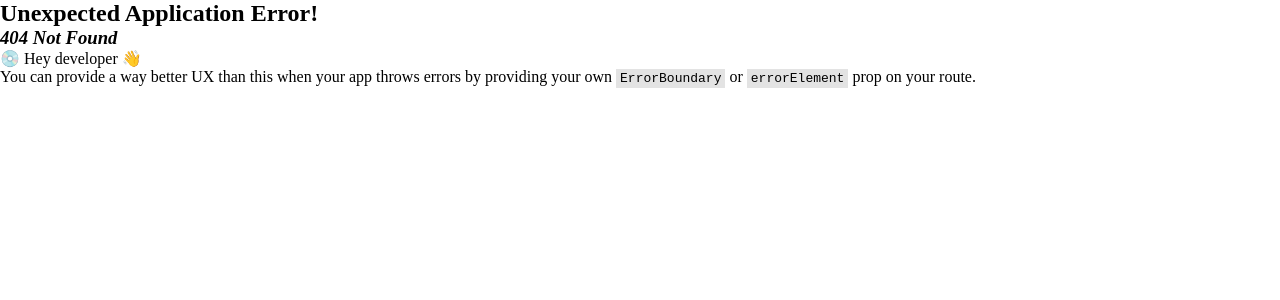
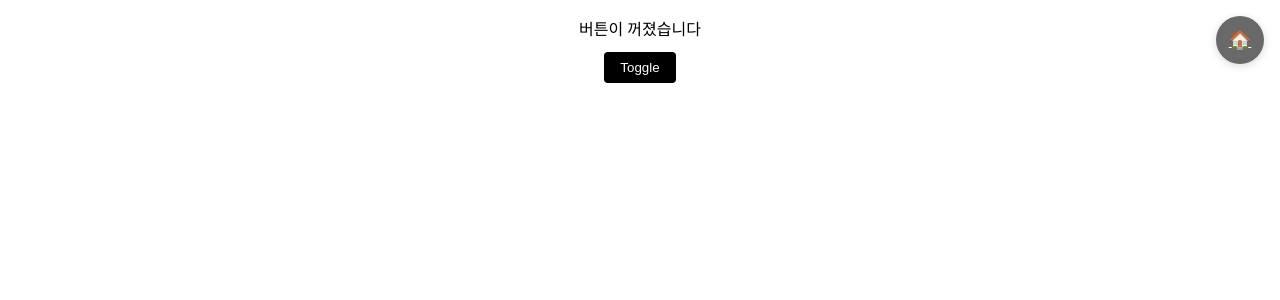
Before and after one commit to miinhho/react-design-pattern, a React (Vite) app: page /compound in a window 1280 px wide. Before the commit this address had no page. Shown: the top 300 px of the page. Built offline with nearby package versions, Linux system fonts and the light colour scheme.

Commit message:
add compound pattern and update README

```diff
--- /dev/null
+++ b/src/components/compound/Toggle.tsx
@@ -0,0 +1,50 @@
+/* eslint-disable react-hooks/rules-of-hooks */
+import { css } from "@emotion/react"
+import { useState } from "react"
+import { ToggleContext } from "./ToggleContext"
+import { useToggle } from "./useToggle"
+
+const containerStyles = css`
+  display: flex;
+  flex-direction: column;
+  align-items: center;
+  padding: 16px;
+  gap: 12px;
+`
+
+const Toggle = ({ children }: React.PropsWithChildren) => {
+  const [on, setOn] = useState(false)
+  const toggle = () => setOn(!on)
+
+  return (
+    <ToggleContext.Provider value={{ on, toggle }}>
+      <div css={containerStyles}>
+        {children}
+      </div>
+    </ToggleContext.Provider>
+  )
+}
+
+Toggle.On = ({ children }: React.PropsWithChildren) => {
+  const { on } = useToggle()
+  return on ? children : null
+}
+
+Toggle.Off = ({ children }: React.PropsWithChildren) => {
+  const { on } = useToggle()
+  return on ? null : children
+}
+
+Toggle.Button = () => {
+  const { toggle } = useToggle()
+  return <button onClick={toggle} css={{
+    backgroundColor: "black",
+    color: "white",
+    padding: "8px 16px",
+    borderRadius: "4px",
+    border: "none",
+    cursor: "pointer",
+  }}>Toggle</button>
+}
+
+export default Toggle
--- /dev/null
+++ b/src/components/compound/ToggleButton.tsx
@@ -0,0 +1,13 @@
+import Toggle from "./Toggle"
+
+const ToggleButton = () => {
+  return (
+    <Toggle>
+      <Toggle.On>버튼이 켜졌습니다</Toggle.On>
+      <Toggle.Off>버튼이 꺼졌습니다</Toggle.Off>
+      <Toggle.Button />
+    </Toggle>
+  )
+}
+
+export default ToggleButton
--- /dev/null
+++ b/src/components/compound/ToggleContext.ts
@@ -0,0 +1,8 @@
+import { createContext } from "react";
+
+interface ToggleContextType {
+  on: boolean;
+  toggle: () => void;
+}
+
+export const ToggleContext = createContext<ToggleContextType | null>(null);
--- /dev/null
+++ b/src/components/compound/useToggle.ts
@@ -0,0 +1,16 @@
+import { use } from "react";
+import { ToggleContext } from "./ToggleContext";
+
+export const useToggle = () => {
+  const context = use(ToggleContext);
+
+  if (!context) {
+    throw new Error("useToggle must be used within a ToggleProvider");
+  }
+
+  const { on, toggle } = context;
+  return {
+    on,
+    toggle,
+  };
+};
--- a/src/constants/patterns.ts
+++ b/src/constants/patterns.ts
@@ -30,15 +30,9 @@ export const patterns = [
     path: "/hoc",
   },
   {
-    title: "Render Props 패턴",
-    description:
-      "컴포넌트 간에 코드를 공유하기 위해 함수 prop 을 사용하는 패턴입니다.",
-    path: "/render-props",
-  },
-  {
-    title: "Compound Component 패턴",
+    title: "Compound 패턴",
     description:
       "여러 컴포넌트가 함께 작동하여 하나의 기능을 완성하는 패턴입니다.",
-    path: "/compound-component",
+    path: "/compound",
   },
 ];
--- a/src/routes/index.tsx
+++ b/src/routes/index.tsx
@@ -1,5 +1,6 @@
 import { createBrowserRouter, RouterProvider } from "react-router";
 import App from "../App";
+import ToggleButton from "../components/compound/ToggleButton";
 import ContainerPresentation from "../components/container_presentation/TodoListContainer";
 import CompositionHook from "../components/custom_hooks/TodoListContainer";
 import Header from "../components/data_provider/Header";
@@ -31,6 +32,10 @@ const router = createBrowserRouter([
   {
     path: "/hoc",
     Component: HomeWrapper(<JohnDoe />),
+  },
+  {
+    path: "/compound",
+    Component: HomeWrapper(<ToggleButton />),
   }
 ]);
 
```
Also changed, not shown: src/components/compound/README.md (added), src/components/custom_hooks/README.md, 1 other file (tests, documents, lock files or other folders).
